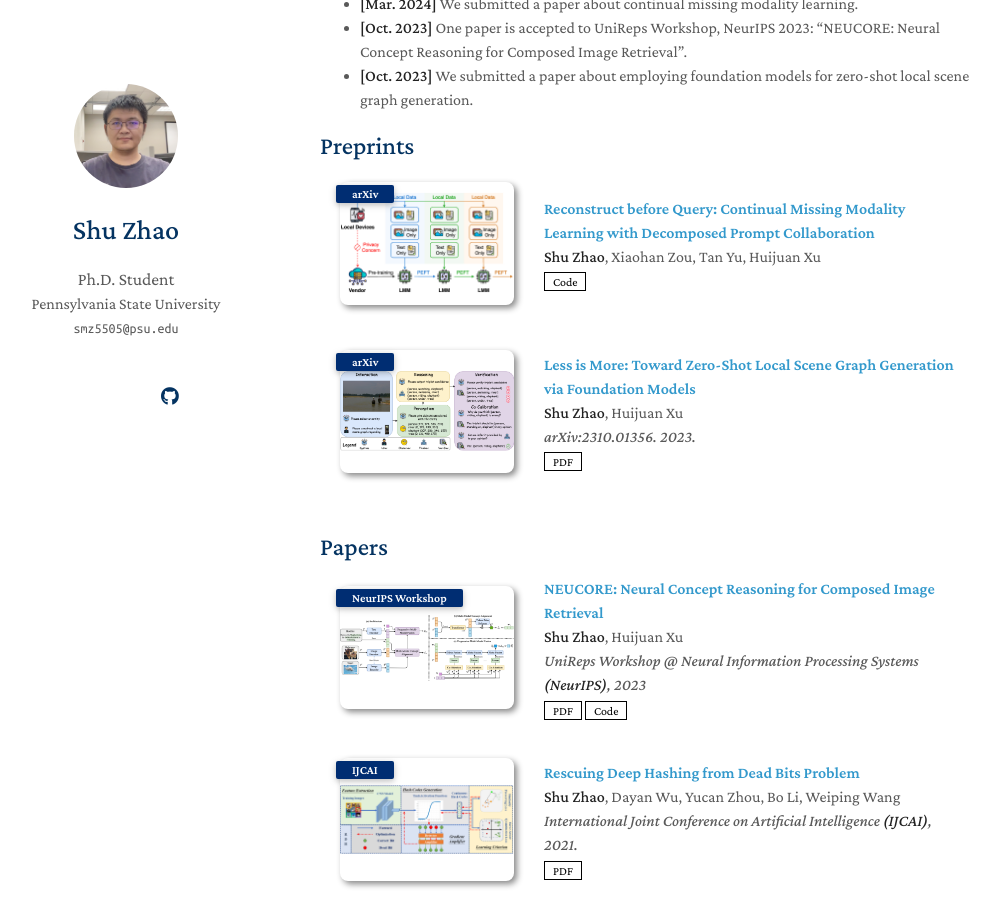
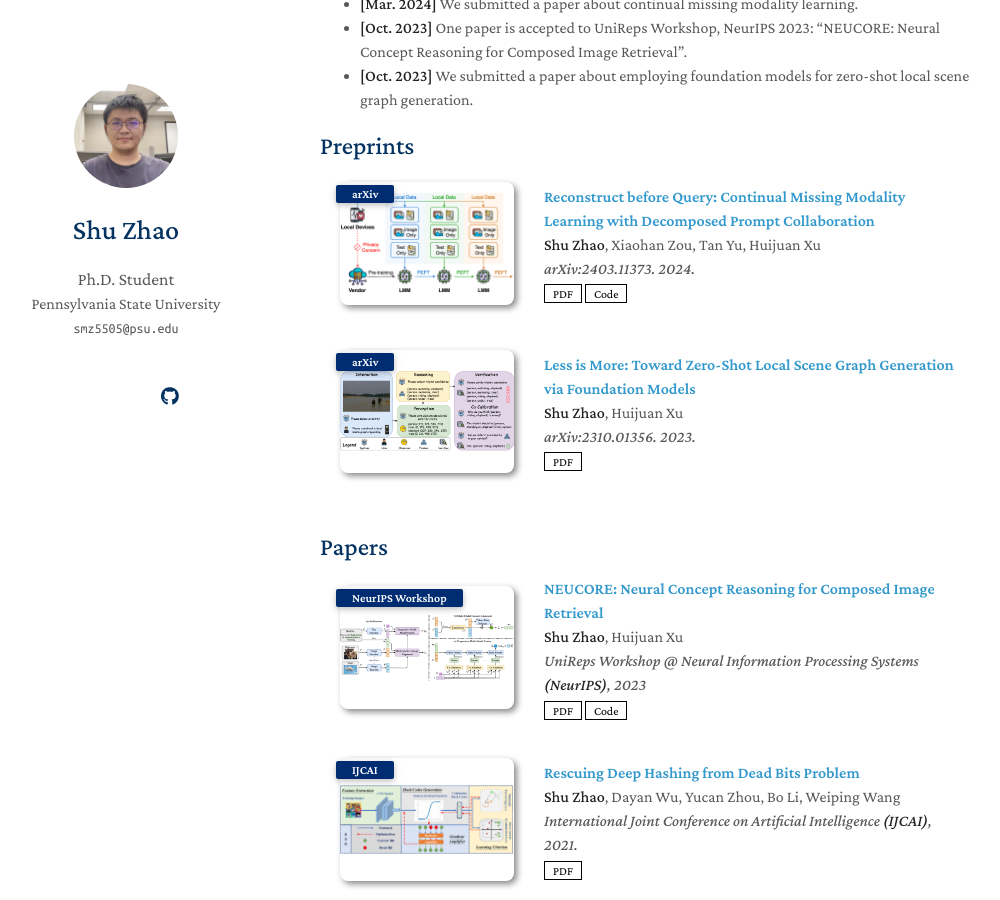
Before and after one commit to Tree-Shu-Zhao/Tree-Shu-Zhao.github.io, a Jekyll site: the page built from index.md, in a window 1280 px wide and 900 px high, scrolled down 474 px. Shown: the whole window, without its empty margins (150-1150 px from the left). Built offline with Jekyll 4.4.1, drawn with Linux system fonts in a browser that asks for light colours; nearby versions of some CDN libraries; a style sheet for code colours, icons or effects is not loaded; our own code applies the rules of GitHub Pages for plain Markdown files.

Commit message:
Update publications.yml

```diff
--- a/_data/publications.yml
+++ b/_data/publications.yml
@@ -2,8 +2,8 @@ preprint:
   - title: "Reconstruct before Query: Continual Missing Modality Learning with Decomposed Prompt Collaboration"
     authors: <strong>Shu Zhao</strong>, Xiaohan Zou, Tan Yu, Huijuan Xu
     conference_short: arXiv
-    #conference: "arXiv:2310.01356. 2023."
-    #pdf: https://arxiv.org/pdf/2310.01356.pdf
+    conference: "arXiv:2403.11373. 2024."
+    pdf: https://arxiv.org/pdf/2403.11373.pdf
     code: https://github.com/Tree-Shu-Zhao/RebQ.pytorch
     image: ./assets/img/arXiv24_RebQ.png
   - title: "Less is More: Toward Zero-Shot Local Scene Graph Generation via Foundation Models"
```
